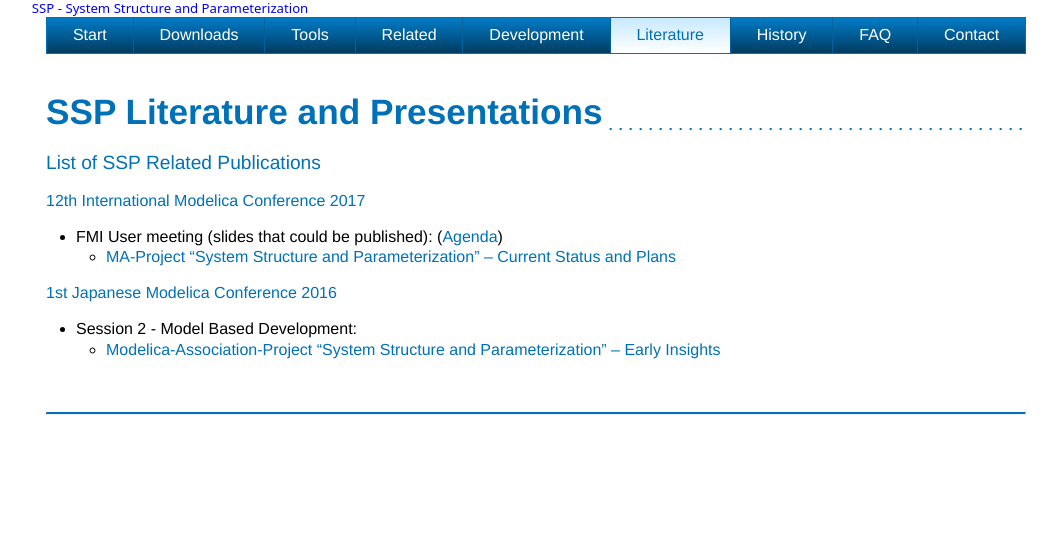
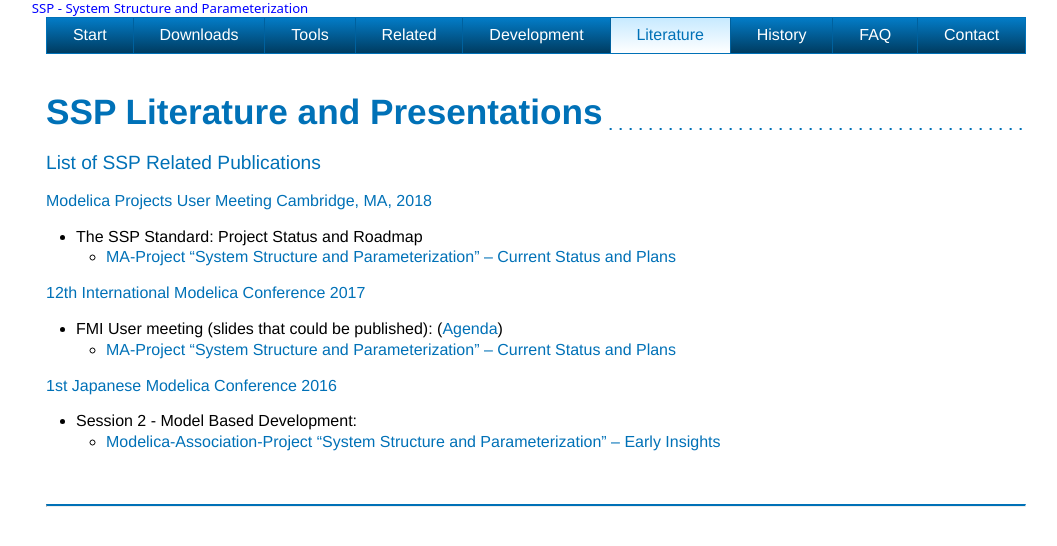
Before and after one commit to modelica/ssp-standard.org, a Jekyll site: the page built from pages/literature/index.html, in a window 1280 px wide. Shown: the top 546 px of the page, without its empty margins (104-1161 px from the left). Built offline with Jekyll 4.4.1, drawn with Linux system fonts in a browser that asks for light colours.

Commit message:
Minor cleanups, add current status presentation

```diff
--- a/pages/downloads/index.html
+++ b/pages/downloads/index.html
@@ -5,13 +5,13 @@
 ---
 
 <section class="section">
-    <h2 class="title title-one">SSP Alpha Version</h2>
+    <h2 class="title title-one">SSP 1.0 Beta Release</h2>
     <article class="contentbox">
         <h3 class="title title-two contentbox-title">SSP</h3>
         <p class="contentbox-content">
-            <p>This is the first draft version of SSP ...</p>
+            <p>The first public beta release version of SSP 1.0 is currently planned for release by end of 2018, and will be available from this page.</p>
         </p>
-        <p class="contentbox-version"><strong>Version 1.0 Alpha was released on xxx, 2018.</strong></p>
+        <p class="contentbox-version"><strong>Version 1.0 Beta will be released on xxx, 2018.</strong></p>
         <a class="button button-width contentbox-button" href=""><i class="fa fa-download" aria-hidden="true"></i> Complete Package</a>
     </article>
 </section>
--- a/pages/literature/index.html
+++ b/pages/literature/index.html
@@ -9,6 +9,14 @@
     <article class="contentbox">
         <h3 class="title title-two contentbox-title">List of SSP Related Publications</h3>
         <p class="contentbox-content">
+		    <p><a href="https://www.modelica.org/events/modelica2017">Modelica Projects User Meeting Cambridge, MA, 2018</a></p>
+            <ul>
+                <li>The SSP Standard: Project Status and Roadmap
+                    <ul>
+                        <li><a href="../publications/2018_American_Modelica_Conference/2018_Usermeeting_SSP-StatusandPlans.pdf">MA-Project “System Structure and Parameterization” – Current Status and Plans</a></li>
+		    </ul>
+                </li>
+            </ul>
 		    <p><a href="https://www.modelica.org/events/modelica2017">12th International Modelica Conference 2017</a></p>
             <ul>
                 <li>FMI User meeting (slides that could be published): (<a href="https://svn.fmi-standard.org/fmi/branches/public/docs/Modelica2017/000_Agenda.pdf">Agenda</a>)
```
Also changed, not shown: 1 other file.
